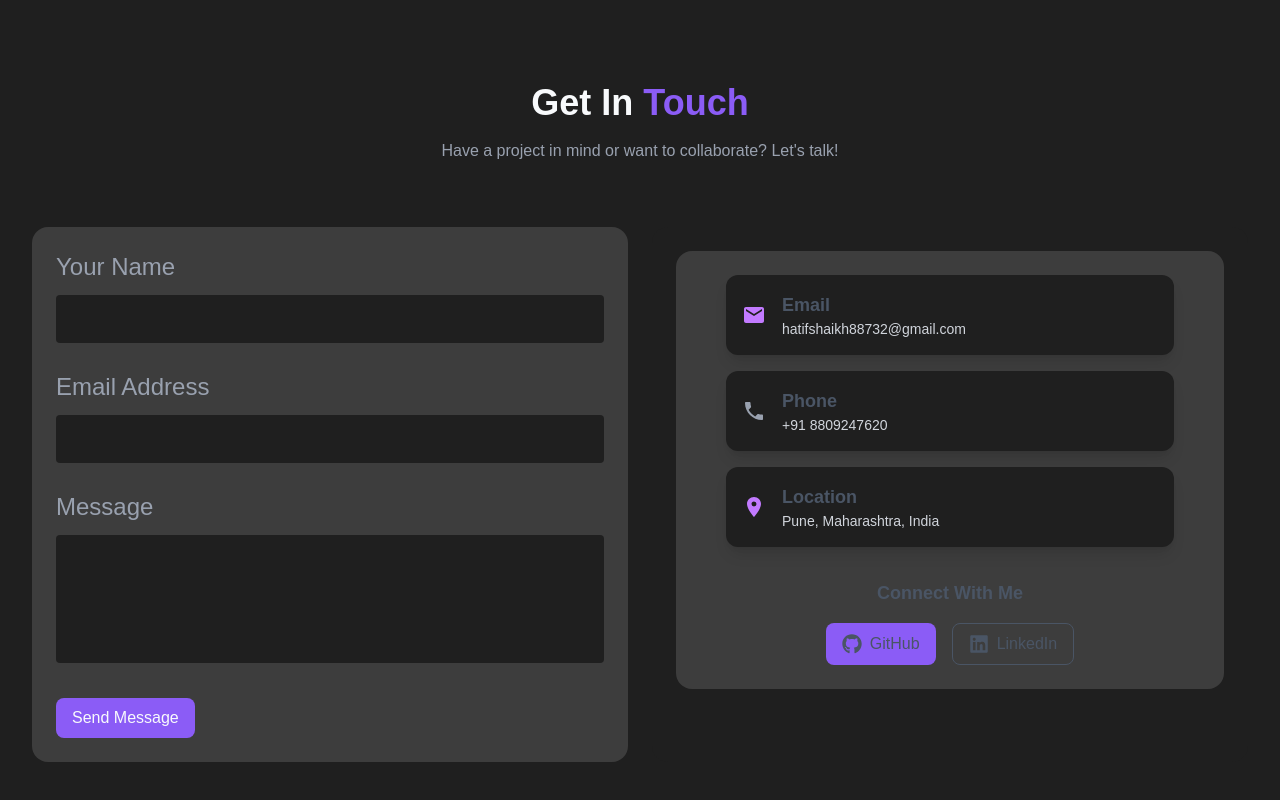
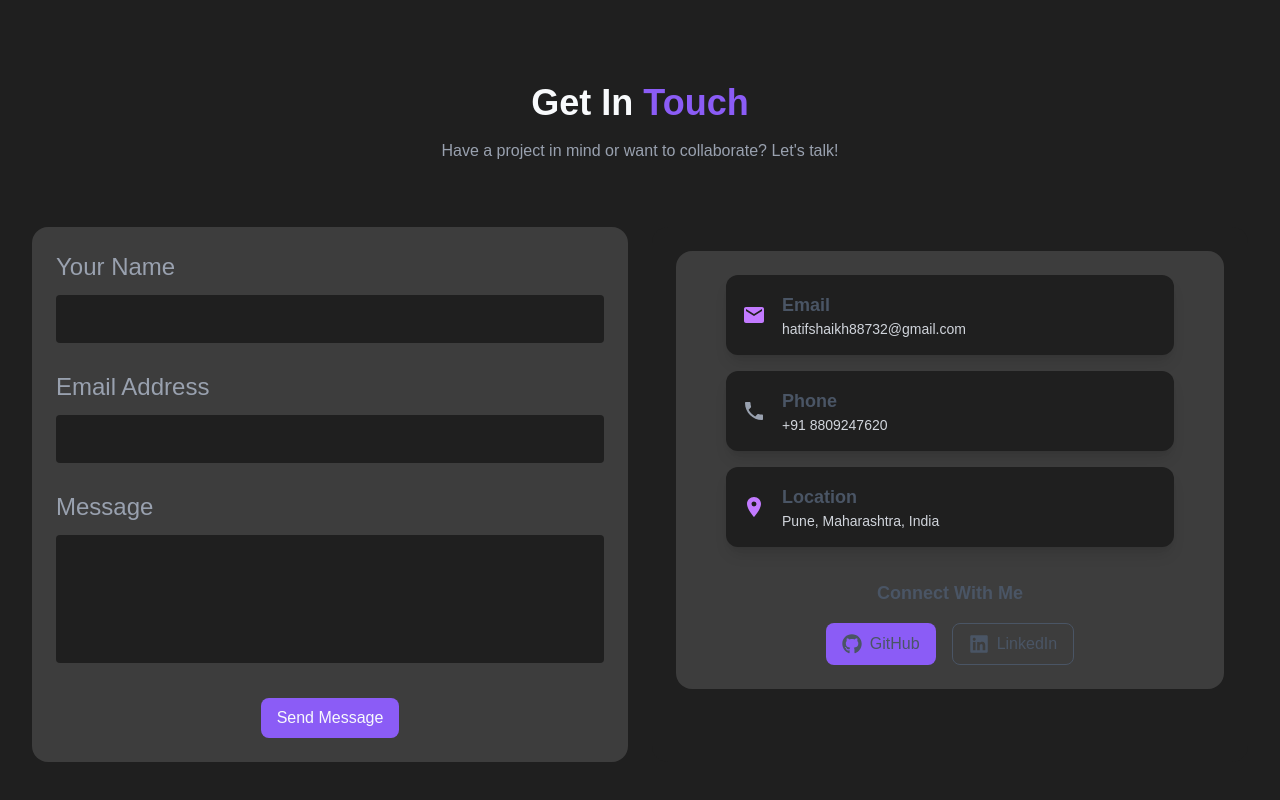
Before and after one commit to hatifshaikh88/Portfolio1, a React (Vite) app: page / in a window 1280 px wide. Shown: the part 5667-6467 px from the top of the page. Built offline with nearby package versions, Linux system fonts and the light colour scheme.

Commit message:
feat:changes

```diff
--- a/src/components/Contacts.jsx
+++ b/src/components/Contacts.jsx
@@ -47,14 +47,15 @@ const Contacts = () => {
             className="w-full h-32 rounded border-none mt-3 bg-dark-200 outline-none focus:ring-0 focus:border-none px-3 py-2 text-sm sm:text-base resize-none"
           ></textarea>
 
-          <div className="flex flex-col sm:flex-row gap-4 sm:gap-5 mt-7">
+          <div className="flex flex-col sm:flex-row gap-4 sm:gap-5 mt-7 justify-center items-center">
   <a
     href="#"
-              className="w-full sm:w-auto text-center px-4 py-2 bg-purple rounded-lg font-medium hover:bg-purple-700 duration-300 transition"
+    className="w-full sm:w-auto flex items-center justify-center text-center px-4 py-2 bg-purple rounded-lg font-medium hover:bg-purple-700 duration-300 transition"
   >
     Send Message
   </a>
 </div>
+
         </div>
 
         {/* Contact Info */}
```
Lines whose indentation alone changed are shown as unchanged.
